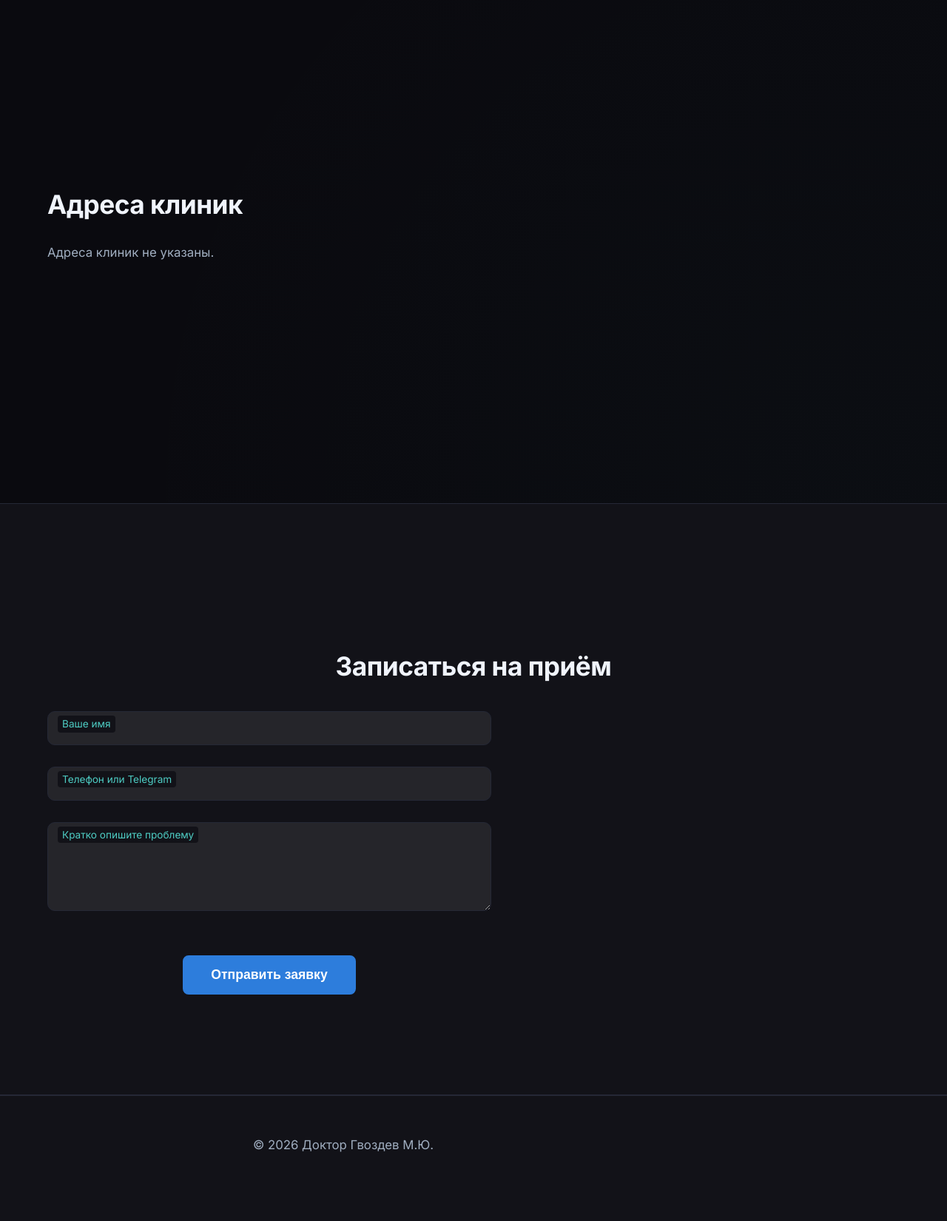
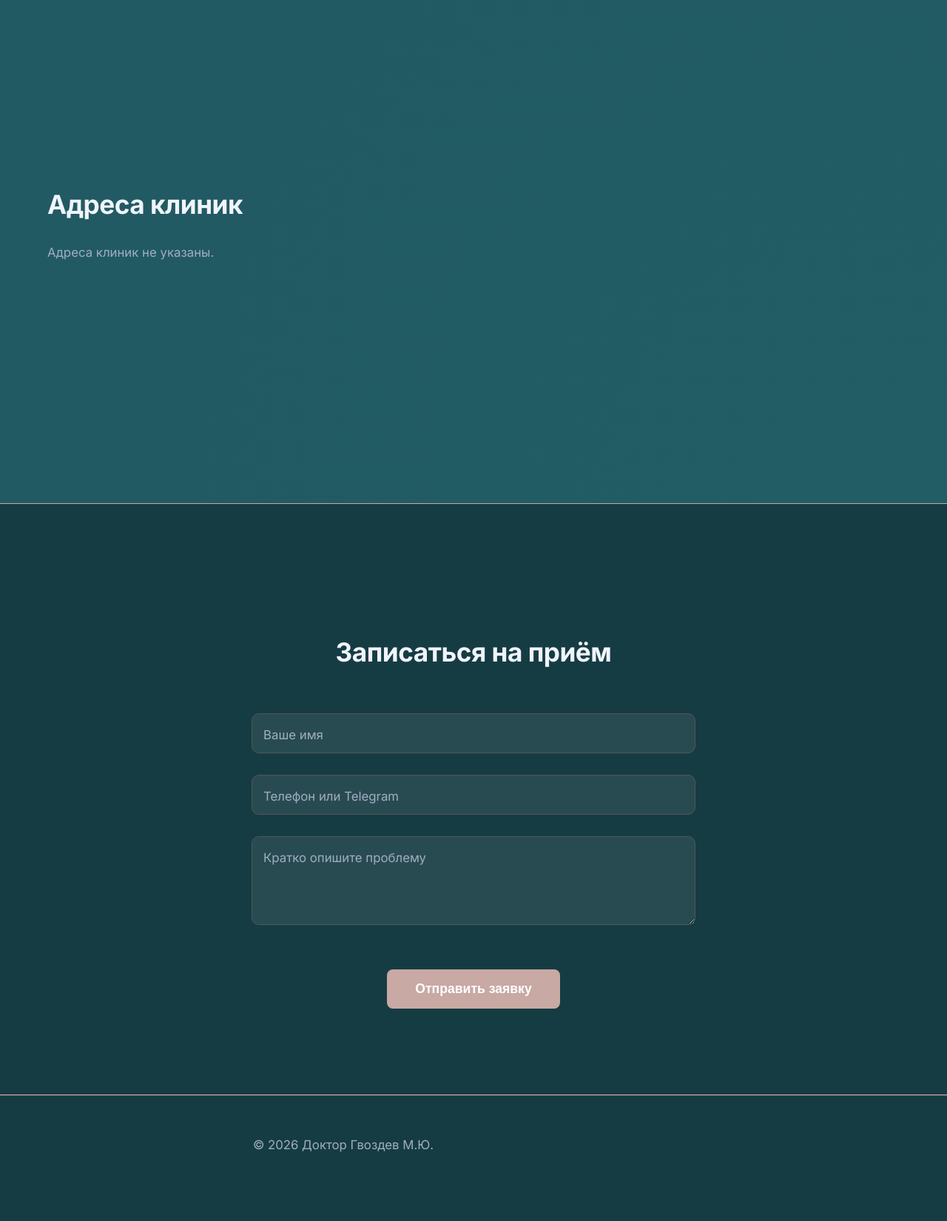
Before and after one commit to danya257/urogineco, a Django app: page / in a window 1280 px wide. Shown: the part 3320-4970 px from the top of the page at 74% size. Run offline with Django 5.2, Linux system fonts and the light colour scheme; data comes from the database, SQL or seed files in the repository; data that the repository does not hold is empty; some libraries are stand-ins or nearby versions.

Commit message:
feat: скрытие подсказок в форме при фокусе + обновление стилей

```diff
--- a/core/static/css/main.css
+++ b/core/static/css/main.css
@@ -2,14 +2,14 @@
 @import url('https://fonts.googleapis.com/css2?family=Inter:wght@300;400;500;600;700&display=swap');
 
 :root {
-  --bg-glossy: #0a0a0f;
-  --surface: #121218;
-  --primary: #2d7ddc;
-  --secondary: #4ecdc4;
-  --accent: #ff6b6b;
+  --bg-glossy: #215a63;
+  --surface: #163c43;
+  --primary: #c8a9a4;
+  --secondary: #9e999f;
+  --accent: #c8a9a4;
   --text-primary: #f0f4fc;
   --text-secondary: #a0aec0;
-  --border: #252836;
+  --border: #555555;
   --shadow: 0 10px 30px rgba(0, 0, 0, 0.5);
   --transition: all 0.4s cubic-bezier(0.22, 0.61, 0.36, 1);
 }
@@ -69,27 +92,34 @@
   transform: translateY(30px);
   transition: opacity 0.7s ease, transform 0.7s ease;
 }
+
 section.visible {
   opacity: 1;
   transform: translateY(0);
 }
+
 .container {
-  max-width: 1200px;
+  max-width: 1300px;
   width: 100%;
 }
 
 /* Типографика — строго, без градиентов */
-h1, h2, h3, h4 {
+h1,
+h2,
+h3,
+h4 {
   font-weight: 700;
   color: var(--text-primary);
   letter-spacing: -0.5px;
   text-shadow: none;
 }
+
 h1 {
   font-size: 3.2rem;
   margin-bottom: 1.4rem;
   position: relative;
 }
+
 h1::after {
   content: '';
   display: block;
@@ -164,14 +202,25 @@
   align-items: center;
   z-index: 1000;
   backdrop-filter: blur(10px);
-  background: rgba(10, 10, 15, 0.9);
+  background: rgb(22 60 67);
   border-bottom: 1px solid var(--border);
 }
+
+.Fotter {
+  display: flex;
+  flex-direction: column;
+  align-content: center;
+  justify-content: center;
+  align-items: center;
+  width: 100%;
+}
+
 .logo {
   font-size: 1.6rem;
   font-weight: 800;
   color: var(--text-primary);
 }
+
 nav a {
   margin-left: 1.8rem;
   text-decoration: none;
@@ -304,22 +388,25 @@
 #contact {
   background: var(--surface);
   text-align: center;
-  border-top: 1px solid var(--border);
-  border-bottom: 1px solid var(--border);
+  border-top: 1px solid var(--accent);
+  border-bottom: 1px solid var(--accent);
 }
+
 .contact-form {
   max-width: 600px;
   width: 100%;
   margin-top: 2rem;
 }
+
 .form-group {
   margin-bottom: 1.8rem;
   text-align: left;
   position: relative;
 }
+
 .form-input {
   width: 100%;
-  padding: 16px 16px 8px;
+  padding: 16px;
   font-size: 1.05rem;
   background: rgba(255, 255, 255, 0.08);
   border: 1px solid var(--border);
--- a/core/templates/diary.html
+++ b/core/templates/diary.html
@@ -61,7 +61,6 @@
 
   <script src="{% static 'js/main.js' %}"></script>
   <script>
-    // Частицы + анимация секций (повторяем логику из main.js)
     document.addEventListener('DOMContentLoaded', () => {
       const particlesContainer = document.getElementById('particles');
       if (particlesContainer) {
--- a/core/templates/index.html
+++ b/core/templates/index.html
@@ -1,13 +1,15 @@
 {% load static %}
 <!DOCTYPE html>
 <html lang="ru">
+
 <head>
   <meta charset="UTF-8" />
-  <meta name="viewport" content="width=device-width, initial-scale=1.0"/>
+  <meta name="viewport" content="width=device-width, initial-scale=1.0" />
   <!-- SEO -->
   {% with seo=seo_info %}
   <title>{{ seo.meta_title|default:"Доктор Гвоздев М.Ю. | Урогинеколог в Москве" }}</title>
-  <meta name="description" content="{{ seo.meta_description|default:"Врач-урогинеколог высшей категории. Операции при недержании, пролапсе, свищах. Автор патентованной методики." }}">
+  <meta name="description" content="{{ seo.meta_description|default:" Врач-урогинеколог высшей категории. Операции при
+    недержании, пролапсе, свищах. Автор патентованной методики." }}">
   {% if seo.og_image %}
   <meta property="og:image" content="{{ request.scheme }}://{{ request.get_host }}{{ seo.og_image.url }}">
   {% endif %}
@@ -19,11 +21,11 @@
   <link rel="stylesheet" href="https://cdnjs.cloudflare.com/ajax/libs/font-awesome/6.5.0/css/all.min.css">
   <link rel="stylesheet" href="{% static 'css/main.css' %}">
 </head>
+
 <body>
   <div class="particles" id="particles"></div>
-
   <header>
-    <div class="logo">Gvozdev.MD</div>
+    <div class="logo">Gvozdev.MU</div>
     <nav>
       <a href="#hero">Главная</a>
       <a href="#procedures">Консультирую и оперирую</a>
@@ -36,7 +38,6 @@
       <a href="#contact">Записаться</a>
     </nav>
   </header>
-
   <!-- Hero -->
   <section id="hero">
     <div class="container">
@@ -46,7 +47,8 @@
       <!-- Видео или фото -->
       {% if hero.video_file %}
       <div class="hero-video">
-    <video controls preload="metadata" style="width: 100%; max-width: 800px; border-radius: 12px; margin: 2rem auto; display: block;">
+        <video controls preload="metadata"
+          style="width: 100%; max-width: 800px; border-radius: 12px; margin: 2rem auto; display: block;">
           <source src="{{ hero.video_file.url }}" type="video/mp4">
           Ваш браузер не поддерживает видео.
         </video>
@@ -54,20 +56,20 @@
       {% elif hero.image %}
       <img src="{{ hero.image.url }}" alt="Доктор" class="avatar">
       {% else %}
-  <img src="https://www.emcmos.ru/upload/iblock/4a0/%D0%93%D0%B2%D0%BE%D0%B7%D0%B4%D0%B5%D0%B2_700x700.jpg" class="avatar">
+      <img src="https://www.emcmos.ru/upload/iblock/4a0/%D0%93%D0%B2%D0%BE%D0%B7%D0%B4%D0%B5%D0%B2_700x700.jpg"
+        class="avatar">
       {% endif %}
       <a href="#contact" class="btn">{{ hero.cta_text }}</a>
       {% else %}
       <h1>Доктор Гвоздев Михаил Юрьевич</h1>
       <div class="subtitle">Врач-урогинеколог • Хирург высшей категории</div>
       <p>Автор патентованной методики транспозиции уретры. Наибольший в мире опыт — более 200 операций.</p>
-        <img src="https://www.emcmos.ru/upload/iblock/4a0/%D0%93%D0%B2%D0%BE%D0%B7%D0%B4%D0%B5%D0%B2_700x700.jpg" class="avatar">
+      <img src="https://www.emcmos.ru/upload/iblock/4a0/%D0%93%D0%B2%D0%BE%D0%B7%D0%B4%D0%B5%D0%B2_700x700.jpg"
+        class="avatar">
       <a href="#contact" class="btn">Записаться на приём</a>
       {% endif %}
-
     </div>
   </section>
-
   <!-- Консультирую и оперирую -->
   <section id="procedures">
     <div class="container">
@@ -84,7 +86,6 @@
       </div>
     </div>
   </section>
-
   <!-- Обо мне -->
   <section id="about">
     <div class="container">
@@ -94,7 +95,6 @@
       {% endwith %}
     </div>
   </section>
-
   <!-- Важное пациенткам -->
   <section id="useful">
     <div class="container">
@@ -119,7 +119,6 @@
       {% endwith %}
     </div>
   </section>
-
   <!-- Адреса клиник -->
   <section id="clinics">
     <div class="container">
@@ -129,7 +128,8 @@
         <h3>{{ clinic.name }}</h3>
         <p>{{ clinic.address|linebreaksbr }}</p>
         {% if clinic.map_link %}
-          <a href="{{ clinic.map_link }}" target="_blank" class="btn" style="padding: 8px 20px; font-size: 0.95rem;">Карта</a>
+        <a href="{{ clinic.map_link }}" target="_blank" class="btn"
+          style="padding: 8px 20px; font-size: 0.95rem;">Карта</a>
         {% endif %}
       </div>
       {% empty %}
@@ -137,10 +137,9 @@
       {% endfor %}
     </div>
   </section>
-
   <!-- Контакты / Запись -->
   <section id="contact">
-    <div class="container">
+    <div class="Fotter">
       <h2>Записаться на приём</h2>
       <form class="contact-form" id="contactForm">
         <div class="form-group">
@@ -159,7 +158,6 @@
       </form>
     </div>
   </section>
-
   <footer>
     <div class="container">
       <p>© 2026 Доктор Гвоздев М.Ю.</p>
@@ -173,7 +171,6 @@
       </div>
     </div>
   </footer>
-
   <script src="{% static 'js/main.js' %}"></script>
   <script>
     document.addEventListener('DOMContentLoaded', () => {
@@ -204,6 +201,22 @@
       }, { threshold: 0.15 });
       document.querySelectorAll('section').forEach(section => observer.observe(section));
 
+      // === НОВОЕ: Скрытие подсказок при фокусе ===
+      const formInputs = document.querySelectorAll('.form-input');
+      formInputs.forEach(input => {
+        const formGroup = input.closest('.form-group');
+
+        input.addEventListener('focus', () => {
+          formGroup.classList.add('hide-label');
+        });
+
+        input.addEventListener('blur', () => {
+          if (input.value.trim() === '') {
+            formGroup.classList.remove('hide-label');
+          }
+        });
+      });
+
       // Форма
       const form = document.getElementById('contactForm');
       if (form) {
@@ -211,9 +224,14 @@
           e.preventDefault();
           alert('✅ Спасибо за заявку!\nАдминистратор свяжется с вами в течение 24 часов.');
           form.reset();
+          // После сброса — вернуть все подсказки
+          document.querySelectorAll('.form-group').forEach(group => {
+            group.classList.remove('hide-label');
+          });
         });
       }
     });
   </script>
 </body>
+
 </html>
```
Also changed, not shown: other parts of core/static/css/main.css (+119 -33 lines). Lines whose indentation alone changed are shown as unchanged.
